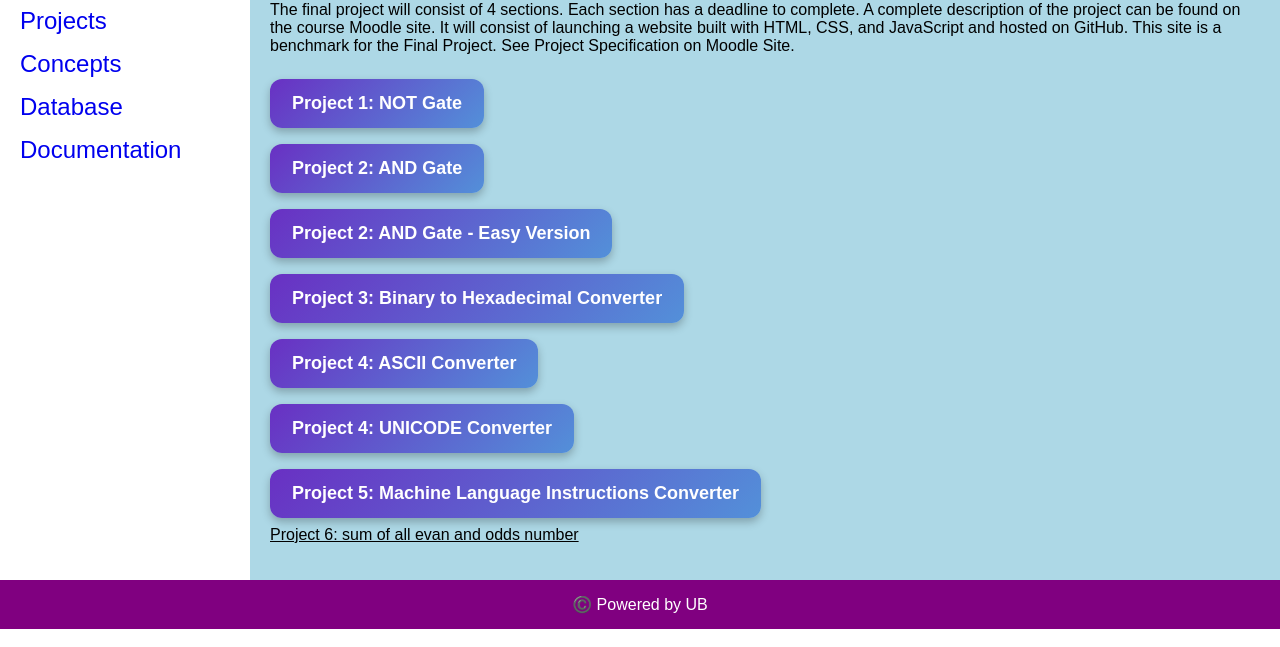
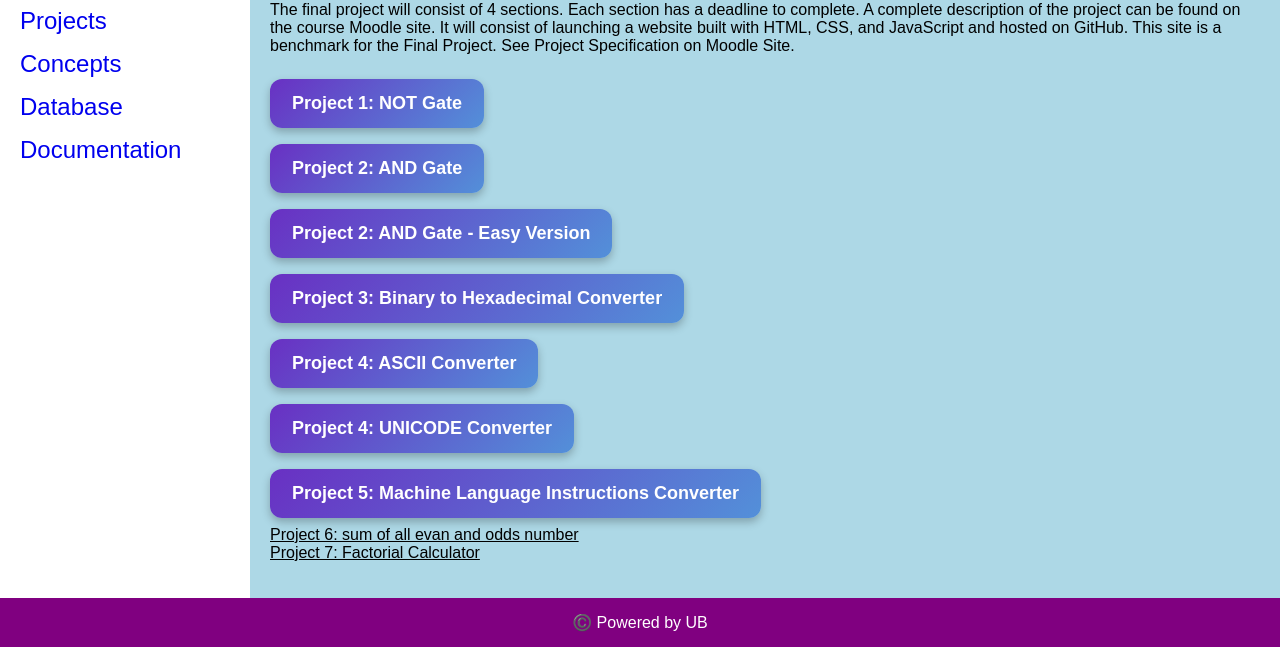
Before and after one commit to 2026165564-cpu/FOC, a plain HTML site: page projects.html in a window 1280 px wide. Shown: the part 219-866 px from the top of the page. Drawn offline with Linux system fonts and the light colour scheme.

Commit message:
Update projects.html with new project entries
Fixed HTML structure and added new project links.

```diff
--- a/projects.html
+++ b/projects.html
@@ -256,6 +256,13 @@ for the Final Project. See Project Specification on Moodle Site.
 
         <a
              <li><a href="sum.html" style="color:black">Project 6: sum of all evan and odds number</a></h3></li>
+     </li>
+
+    <li>
+
+        <a
+             <li><a href="SSS.html" style="color:black">Project 7: Factorial Calculator</a></h3></li>
+
 
 </ul>
 
```
